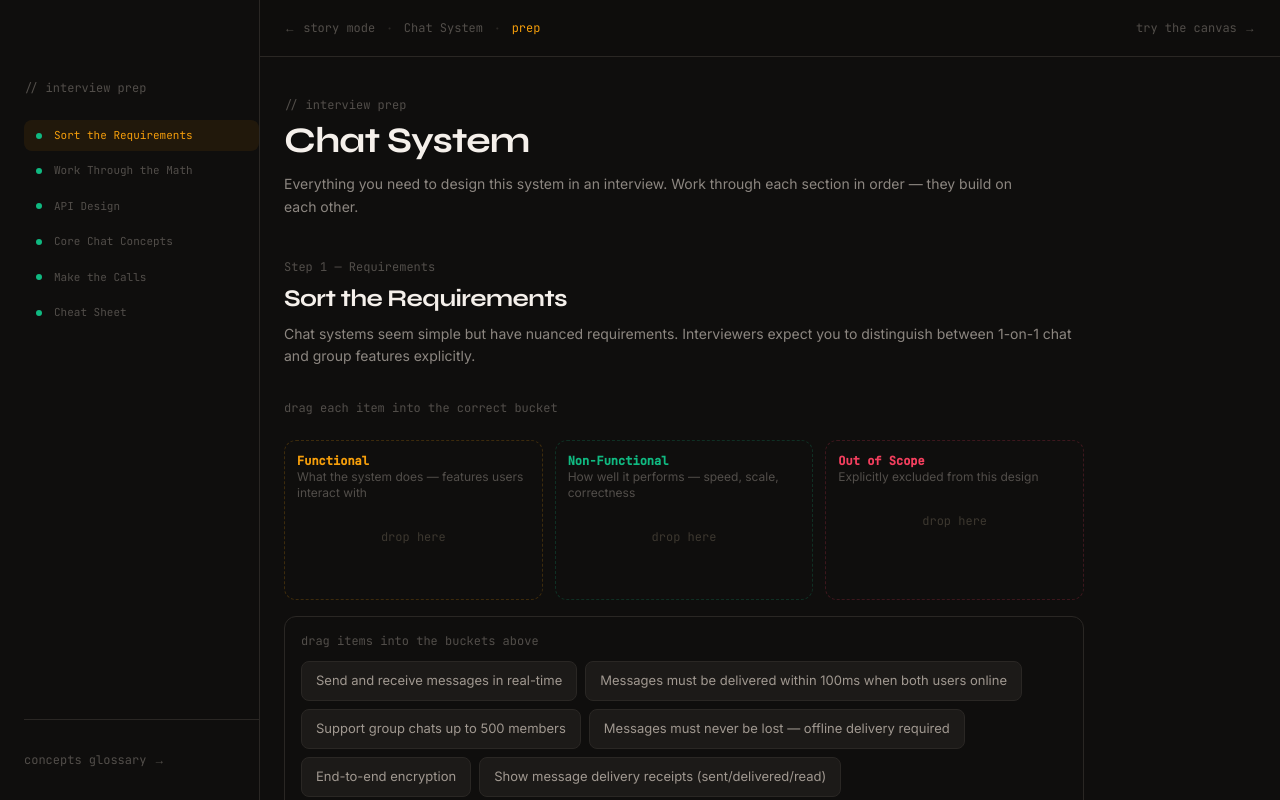
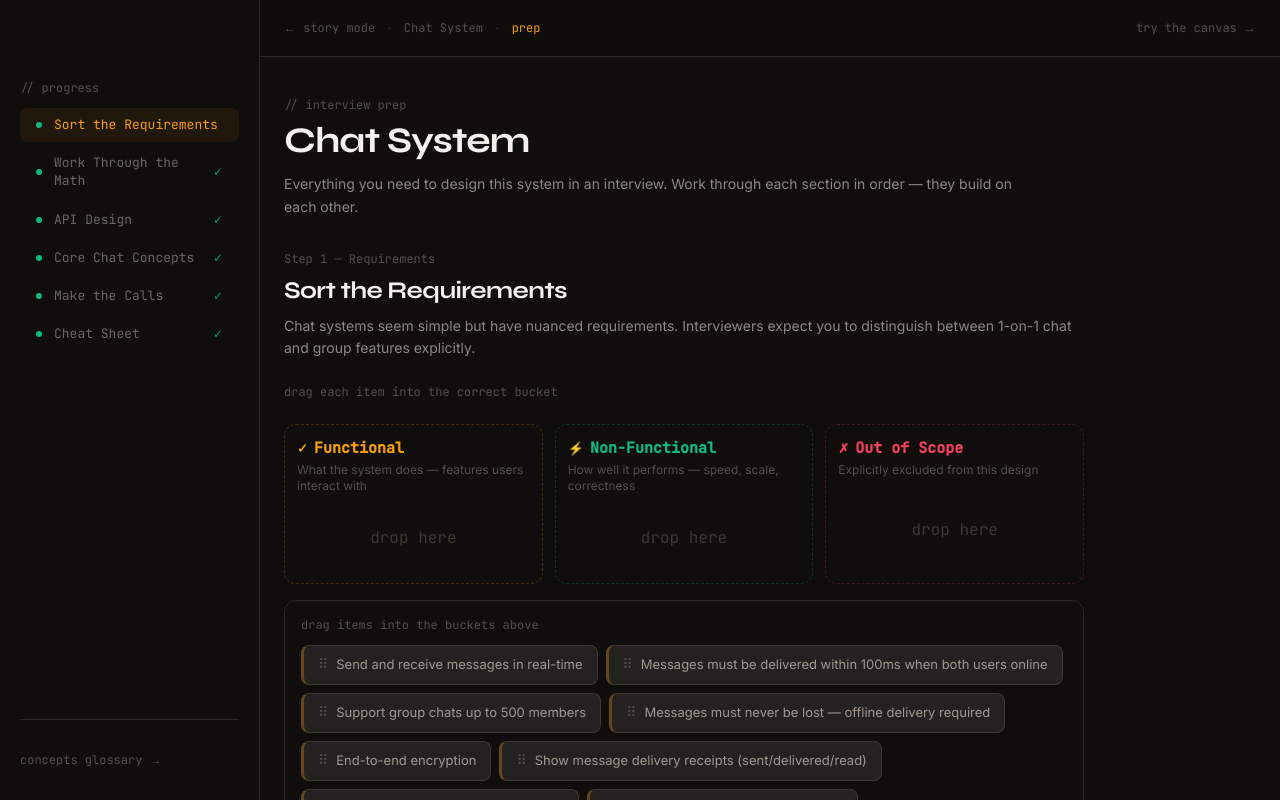
Before and after one commit to nirxnjxnCodeS/sysdesign-fyi, a Next.js app: page /prep/chat-system in a window 1280 px wide. Shown: the top 800 px of the page. Built offline with nearby package versions, Linux system fonts and the light colour scheme.

Commit message:
Make interview prep page mobile-friendly
Requirements sorter uses a 1-column grid on mobile with touch sensor support and styled drag buckets. Prep page gets a sticky horizontal section nav, responsive padding, and a mobile-only back link replacing the full nav bar.

```diff
--- a/app/prep/[system]/page.tsx
+++ b/app/prep/[system]/page.tsx
@@ -104,7 +104,7 @@ function renderInteraction(interaction: SectionInteraction) {
 function InteractiveSectionView({ section }: { section: InteractivePrepSection }) {
   return (
     <div>
-      <div className="mb-8">
+      <div className="mb-6">
         <p className="font-mono text-xs mb-2" style={{ color: "#524E4A" }}>
           {section.step}
         </p>
@@ -135,7 +135,7 @@ function SectionHeading({
   subtitle: string;
 }) {
   return (
-    <div className="mb-8">
+    <div className="mb-6">
       <p className="font-mono text-xs mb-2" style={{ color: "#524E4A" }}>
         {step}
       </p>
@@ -877,18 +877,18 @@ function SidebarNavItem({
   return (
     <button
       onClick={() => onNavigate(id)}
-      className="w-full text-left flex items-center gap-3 px-3 py-2 rounded-lg transition-all font-mono"
+      className="w-full text-left flex items-center gap-3 px-4 py-2 rounded-lg transition-all font-mono"
       style={{
-        fontSize: 11,
+        fontSize: 13,
         lineHeight: 1.4,
         background: isActive ? "rgba(245,158,11,0.08)" : "transparent",
-        color: isActive ? "#F59E0B" : "#524E4A",
+        color: isActive ? "#F59E0B" : "#6B6560",
       }}
       onMouseEnter={(e) => {
         if (!isActive) e.currentTarget.style.color = "#8C8680";
       }}
       onMouseLeave={(e) => {
-        if (!isActive) e.currentTarget.style.color = "#524E4A";
+        if (!isActive) e.currentTarget.style.color = isActive ? "#F59E0B" : "#6B6560";
       }}
     >
       <span
@@ -897,7 +897,10 @@ function SidebarNavItem({
           background: isDone ? "#10B981" : isActive ? "#F59E0B" : "#2A2724",
         }}
       />
-      {label}
+      <span className="flex-1">{label}</span>
+      {isDone && !isActive && (
+        <span className="text-xs shrink-0" style={{ color: "#059669" }}>✓</span>
+      )}
     </button>
   );
 }
@@ -915,11 +918,11 @@ function Sidebar({
 }) {
   return (
     <aside
-      className="hidden lg:flex flex-col w-[260px] shrink-0 sticky top-0 h-screen pt-20 pb-8 pl-6 overflow-y-auto"
+      className="hidden lg:flex flex-col w-[260px] shrink-0 sticky top-0 h-screen pt-20 pb-8 px-5 overflow-y-auto"
       style={{ borderRight: "1px solid #2A2724" }}
     >
-      <p className="font-mono text-xs mb-6" style={{ color: "#524E4A" }}>
-        // interview prep
+      <p className="font-mono text-xs mb-3" style={{ color: "#524E4A" }}>
+        // progress
       </p>
 
       <nav className="space-y-1 mb-4">
@@ -1155,7 +1158,7 @@ export default function PrepPage() {
               <section
                 key={id}
                 ref={registerRef(id)}
-                className="max-w-[800px] py-8 sm:py-10"
+                className="max-w-[800px] py-8"
                 style={{
                   borderTop: i > 0 ? "1px solid #2A2724" : "none",
                 }}
--- a/components/prep/RequirementsSorter.tsx
+++ b/components/prep/RequirementsSorter.tsx
@@ -42,6 +42,12 @@ const BUCKET_STYLES: Record<
   },
 };
 
+const BUCKET_ICONS: Record<string, string> = {
+  functional: "✓",
+  "non-functional": "⚡",
+  "out-of-scope": "✗",
+};
+
 // ── DraggableItemCard ──────────────────────────────────────────────────────
 
 function DraggableItemCard({
@@ -59,42 +65,80 @@ function DraggableItemCard({
 }) {
   const { attributes, listeners, setNodeRef, transform, isDragging } =
     useDraggable({ id: item.id, disabled });
+  const [isHovered, setIsHovered] = useState(false);
 
-  const style = transform
-    ? { transform: `translate3d(${transform.x}px, ${transform.y}px, 0)` }
-    : undefined;
+  const accentColor = checked
+    ? isCorrect
+      ? "rgba(16,185,129,0.6)"
+      : "rgba(244,63,94,0.6)"
+    : "rgba(245,158,11,0.3)";
 
   const borderColor = checked
     ? isCorrect
-      ? "rgba(16,185,129,0.6)"
-      : "rgba(244,63,94,0.6)"
-    : "#2A2724";
+      ? "rgba(16,185,129,0.5)"
+      : "rgba(244,63,94,0.5)"
+    : isHovered && !disabled
+    ? "rgba(245,158,11,0.6)"
+    : "#3D3830";
 
   const bgColor = checked
     ? isCorrect
       ? "rgba(16,185,129,0.06)"
       : "rgba(244,63,94,0.06)"
-    : "#1C1A18";
+    : "#242220";
+
+  const dndTransform = transform
+    ? `translate3d(${transform.x}px, ${transform.y}px, 0)`
+    : undefined;
+
+  const hoverTransform =
+    isHovered && !disabled && !isDragging && !checked
+      ? "translateY(-1px)"
+      : undefined;
 
   return (
     <div
       ref={overlay ? undefined : setNodeRef}
+      onMouseEnter={() => !disabled && setIsHovered(true)}
+      onMouseLeave={() => setIsHovered(false)}
       style={{
-        ...style,
+        transform: dndTransform ?? hoverTransform,
         opacity: isDragging && !overlay ? 0.3 : 1,
         cursor: disabled ? "default" : "grab",
         touchAction: "none",
-        border: `1px solid ${borderColor}`,
+        borderTop: `1px solid ${borderColor}`,
+        borderRight: `1px solid ${borderColor}`,
+        borderBottom: `1px solid ${borderColor}`,
+        borderLeft: checked ? `1px solid ${borderColor}` : `3px solid ${accentColor}`,
         background: bgColor,
         borderRadius: 8,
         padding: "10px 14px",
         fontSize: 13,
         color: "#A09890",
-        transition: "border-color 0.2s, background 0.2s",
+        transition: "border-color 0.15s, background 0.15s, transform 0.1s",
         userSelect: "none",
+        display: "flex",
+        alignItems: "flex-start",
+        gap: 8,
       }}
       {...(overlay ? {} : { ...listeners, ...attributes })}
     >
+      {/* Drag handle */}
+      {!disabled && (
+        <span
+          style={{
+            color: "#524E4A",
+            fontSize: 14,
+            flexShrink: 0,
+            marginTop: 1,
+            lineHeight: 1,
+          }}
+        >
+          ⠿
+        </span>
+      )}
+
+      <div style={{ flex: 1, minWidth: 0 }}>
         <p className="leading-snug">{item.text}</p>
         <AnimatePresence>
           {checked && (
@@ -137,6 +181,7 @@ function DraggableItemCard({
           )}
         </AnimatePresence>
       </div>
+    </div>
   );
 }
 
@@ -147,15 +192,34 @@ function DroppableBucket({
   assignedItems,
   checked,
   assignments,
+  isDraggingAny,
 }: {
   bucket: { id: string; label: string; description: string };
   assignedItems: RequirementItem[];
   checked: boolean;
   assignments: Record<string, string>;
+  isDraggingAny: boolean;
 }) {
   const { setNodeRef, isOver } = useDroppable({ id: bucket.id });
   const s = BUCKET_STYLES[bucket.id] ?? BUCKET_STYLES["functional"];
+  const icon = BUCKET_ICONS[bucket.id] ?? "";
   const isEmpty = assignedItems.length === 0;
+
+  const borderStyle = isOver
+    ? `2px solid ${s.border}`
+    : isEmpty && isDraggingAny
+    ? `2px dashed #F59E0B`
+    : isEmpty
+    ? `1.5px dashed ${s.dimBorder}`
+    : `1.5px solid ${s.border}`;
+
+  const bgStyle = isOver
+    ? s.bg
+    : isEmpty && isDraggingAny
+    ? "rgba(245,158,11,0.02)"
+    : isEmpty
+    ? "transparent"
+    : s.bg;
 
   return (
     <div
@@ -163,12 +227,10 @@ function DroppableBucket({
       style={{
         minHeight: 160,
         borderRadius: 12,
-        border: isOver
-          ? `2px solid ${s.border}`
-          : isEmpty
-          ? `1.5px dashed ${s.dimBorder}`
-          : `1.5px solid ${s.border}`,
-        background: isOver ? s.bg : isEmpty ? "transparent" : s.bg,
+        border: borderStyle,
+        background: isEmpty
+          ? `repeating-linear-gradient(45deg, transparent, transparent 10px, rgba(255,255,255,0.01) 10px, rgba(255,255,255,0.01) 11px), ${bgStyle}`
+          : bgStyle,
         transition: "border-color 0.15s, background 0.15s",
         padding: "12px",
         display: "flex",
@@ -178,23 +240,26 @@ function DroppableBucket({
     >
       <div className="mb-1">
         <p
-          className="text-xs font-mono font-semibold"
-          style={{ color: s.title }}
+          className="font-mono font-semibold flex items-center gap-1.5"
+          style={{ fontSize: 15, color: s.title }}
         >
+          <span style={{ fontSize: 13 }}>{icon}</span>
           {bucket.label}
         </p>
-        <p className="text-xs" style={{ color: "#524E4A" }}>
+        <p className="text-xs mt-0.5" style={{ color: "#524E4A" }}>
           {bucket.description}
         </p>
       </div>
 
       {isEmpty && !isOver && (
+        <div className="flex-1 flex items-center justify-center">
           <p
-          className="text-xs font-mono text-center mt-4"
+            className="text-base font-mono text-center"
             style={{ color: "#3D3830" }}
           >
             drop here
           </p>
+        </div>
       )}
 
       {assignedItems.map((item) => (
@@ -202,11 +267,7 @@ function DroppableBucket({
           key={item.id}
           item={item}
           checked={checked}
-          isCorrect={
-            checked
-              ? item.correctBucket === bucket.id
-              : null
-          }
+          isCorrect={checked ? item.correctBucket === bucket.id : null}
           disabled={checked}
         />
       ))}
@@ -324,9 +385,7 @@ export function RequirementsSorter({ items, buckets }: RequirementsSorterProps)
     setShowAll(true);
   }
 
-  const activeItem = activeId
-    ? items.find((i) => i.id === activeId)
-    : null;
+  const activeItem = activeId ? items.find((i) => i.id === activeId) : null;
 
   return (
     <div>
@@ -334,28 +393,29 @@ export function RequirementsSorter({ items, buckets }: RequirementsSorterProps)
         drag each item into the correct bucket
       </p>
 
-      <DndContext id="requirements-sorter" sensors={sensors} onDragStart={handleDragStart} onDragEnd={handleDragEnd}>
+      <DndContext
+        id="requirements-sorter"
+        sensors={sensors}
+        onDragStart={handleDragStart}
+        onDragEnd={handleDragEnd}
+      >
         {/* Buckets */}
         <div className="grid grid-cols-1 sm:grid-cols-3 gap-3 mb-4">
           {buckets.map((bucket) => (
             <DroppableBucket
               key={bucket.id}
               bucket={bucket}
-              assignedItems={items.filter(
-                (i) => assignments[i.id] === bucket.id
-              )}
+              assignedItems={items.filter((i) => assignments[i.id] === bucket.id)}
               checked={checked || showAll}
               assignments={assignments}
+              isDraggingAny={activeId !== null}
             />
           ))}
         </div>
 
         {/* Pile */}
         {!showAll && (
-          <DroppablePile
-            unassignedItems={unassigned}
-            checked={checked}
-          />
+          <DroppablePile unassignedItems={unassigned} checked={checked} />
         )}
 
         {/* Drag overlay */}
@@ -364,7 +424,7 @@ export function RequirementsSorter({ items, buckets }: RequirementsSorterProps)
             <div
               style={{
                 border: "1px solid rgba(245,158,11,0.5)",
-                background: "#1C1A18",
+                background: "#242220",
                 borderRadius: 8,
                 padding: "10px 14px",
                 fontSize: 13,
@@ -418,12 +478,8 @@ export function RequirementsSorter({ items, buckets }: RequirementsSorterProps)
                   onClick={handleShowAll}
                   className="text-xs font-mono transition-colors"
                   style={{ color: "#524E4A" }}
-                  onMouseEnter={(e) =>
-                    (e.currentTarget.style.color = "#8C8680")
-                  }
-                  onMouseLeave={(e) =>
-                    (e.currentTarget.style.color = "#524E4A")
-                  }
+                  onMouseEnter={(e) => (e.currentTarget.style.color = "#8C8680")}
+                  onMouseLeave={(e) => (e.currentTarget.style.color = "#524E4A")}
                 >
                   see all answers →
                 </button>
@@ -432,12 +488,8 @@ export function RequirementsSorter({ items, buckets }: RequirementsSorterProps)
                 onClick={handleReset}
                 className="text-xs font-mono transition-colors"
                 style={{ color: "#524E4A" }}
-                onMouseEnter={(e) =>
-                  (e.currentTarget.style.color = "#8C8680")
-                }
-                onMouseLeave={(e) =>
-                  (e.currentTarget.style.color = "#524E4A")
-                }
+                onMouseEnter={(e) => (e.currentTarget.style.color = "#8C8680")}
+                onMouseLeave={(e) => (e.currentTarget.style.color = "#524E4A")}
               >
                 ↺ try again
               </button>
```
Lines whose indentation alone changed are shown as unchanged.
